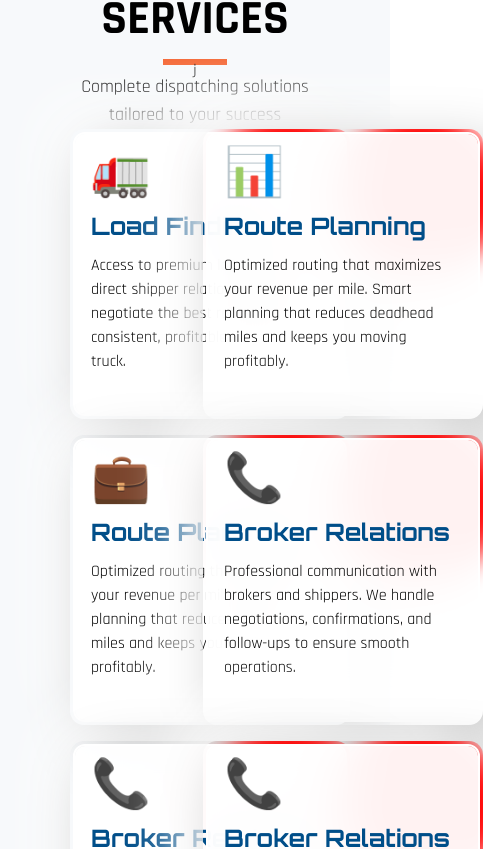
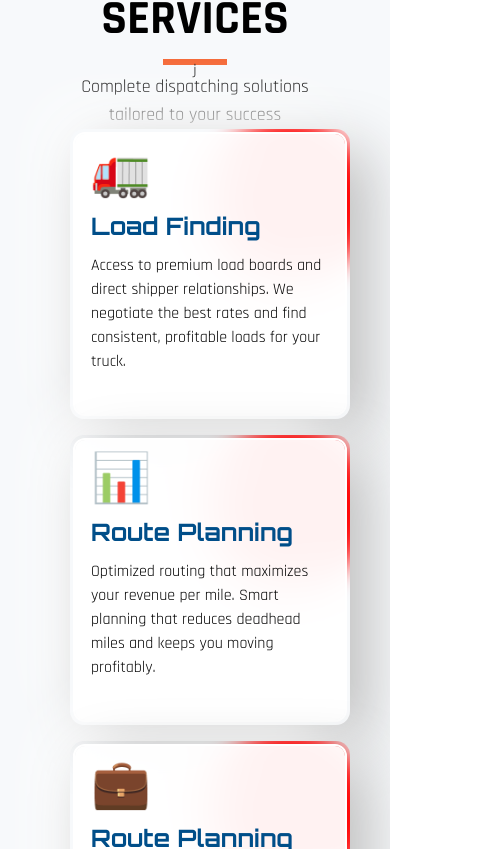
Before and after one commit to Fassam-Khan/firstbridgeus, a Next.js app: page / in a window 390 px wide. Shown: the part 835-1684 px from the top of the page, 483 px wide, since content can reach past the window. Built offline with nearby package versions, Linux system fonts and the light colour scheme.

Commit message:
changes in box

```diff
--- a/component/Services.jsx
+++ b/component/Services.jsx
@@ -19,7 +19,7 @@
 
                 {/* Services Card  */}
 
-                <div className='grid md:grid-cols-4 grid-cols-2 gap-4'>
+                <div className='grid md:grid-cols-4 grid-cols-1 gap-4'>
                     {/* Service Card  */}
 
                     {/* <!-- From Uiverse.io by dylanharriscameron -->  */}
```
